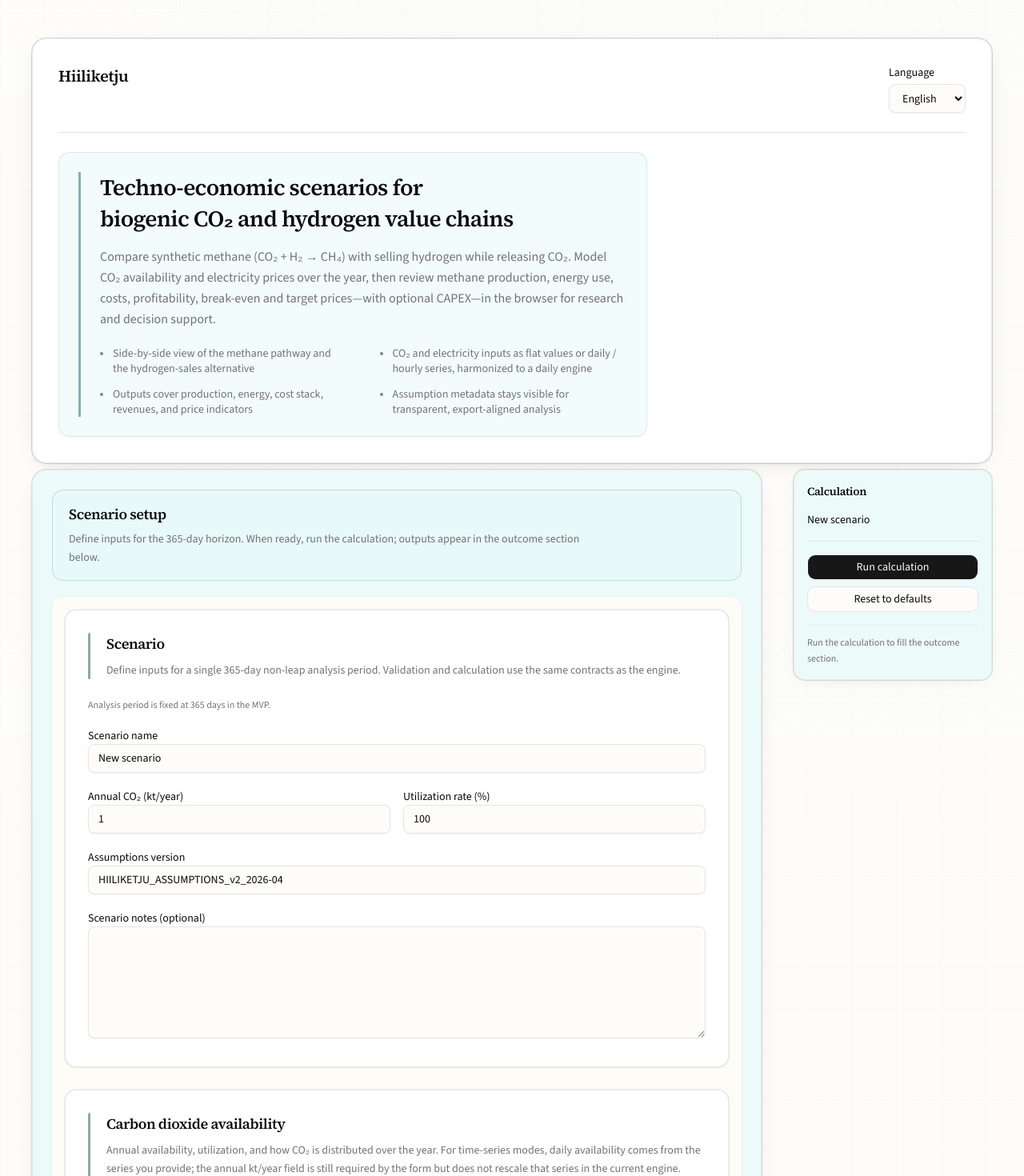
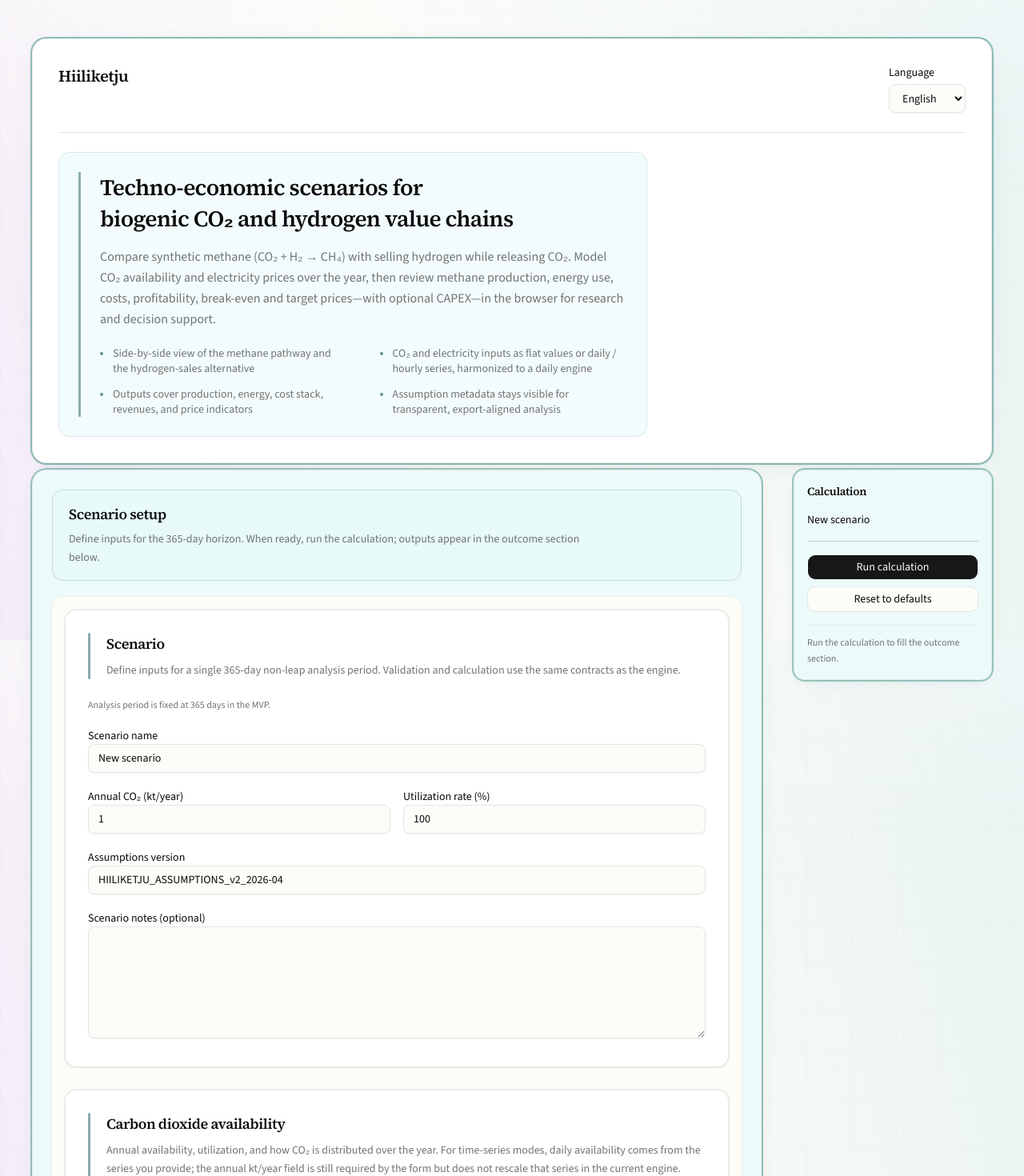
Before and after one commit to patubaxx/hiiliketju-lab, a Next.js app: page / in a window 1280 px wide. Shown: the top 1470 px of the page at 80% size. Built offline with nearby package versions, Linux system fonts and the light colour scheme.

Commit message:
WP11: More colors

```diff
--- a/src/app/globals.css
+++ b/src/app/globals.css
@@ -13,6 +13,9 @@
   --color-consultancy: var(--consultancy);
   --color-consultancy-muted: var(--consultancy-muted);
   --color-consultancy-subtle: var(--consultancy-subtle);
+  /* Darker grounded framing for canvas-adjacent shells (not inner card emphasis). */
+  --color-structural: var(--structural);
+  --color-structural-muted: var(--structural-muted);
   /* Material hierarchy: canvas < shells < cards < inset (see :root values). */
   --color-surface-hero: var(--surface-hero);
   --color-surface-shell: var(--surface-shell);
@@ -61,6 +64,9 @@
   --consultancy: oklch(0.46 0.062 201);
   --consultancy-muted: oklch(0.56 0.048 201);
   --consultancy-subtle: oklch(0.965 0.022 198);
+  /* #067668 — outer shell grounding / broad framing; inner hierarchy stays consultancy. */
+  --structural: #067668;
+  --structural-muted: color-mix(in srgb, #067668 78%, #ffffff 22%);
   /* Layered surfaces (light): shell vs card must not collapse to the same white. */
   --surface-hero: oklch(1 0 0);
   --surface-shell: oklch(0.975 0.014 200);
@@ -105,6 +111,9 @@
   --consultancy: oklch(0.64 0.075 201);
   --consultancy-muted: oklch(0.54 0.058 201);
   --consultancy-subtle: oklch(0.24 0.035 205);
+  /* Lighter structural on dark canvas so rings/borders remain legible. */
+  --structural: #3dc4b0;
+  --structural-muted: color-mix(in srgb, #3dc4b0 70%, #ffffff 30%);
   --surface-hero: oklch(0.21 0.018 205);
   --surface-shell: oklch(0.185 0.022 205);
   --surface-inset: oklch(0.165 0.02 205);
@@ -166,9 +175,9 @@
 }
 
 /**
- * Page depth: very soft cool wash + faint grid; content stays primary.
+ * Canvas: atmospheric 75deg wash (#8c52ff → #0097b2), perceptible but still behind shells/grid.
+ * Last image layer sits above background-color only.
  */
-/* Canvas stays subordinate: lighter wash + fainter grid so shells read first. */
 .app-page-surface {
   background-color: var(--background);
   background-image:
@@ -184,8 +193,16 @@
       0deg,
       oklch(0.25 0.02 250 / 0.018) 0 1px,
       transparent 1px 56px
+    ),
+    linear-gradient(
+      75deg,
+      rgb(140 82 255 / 0.09) 0%,
+      rgb(140 82 255 / 0.02) 32%,
+      transparent 44%,
+      rgb(0 151 178 / 0.02) 62%,
+      rgb(0 151 178 / 0.085) 100%
     );
-  background-size: 100% 100%, 100% 100%, 100% 100%, 56px 56px, 56px 56px;
+  background-size: 100% 100%, 100% 100%, 100% 100%, 56px 56px, 56px 56px, 100% 100%;
   background-attachment: fixed;
 }
 
@@ -203,5 +220,13 @@
       0deg,
       oklch(1 0 0 / 0.022) 0 1px,
       transparent 1px 56px
+    ),
+    linear-gradient(
+      75deg,
+      rgb(140 82 255 / 0.14) 0%,
+      rgb(140 82 255 / 0.035) 30%,
+      transparent 45%,
+      rgb(0 151 178 / 0.035) 58%,
+      rgb(0 151 178 / 0.12) 100%
     );
 }
--- a/src/features/scenario/input-ui/form-primitives.tsx
+++ b/src/features/scenario/input-ui/form-primitives.tsx
@@ -13,7 +13,7 @@ export function ShellSetupRegion({
   children: React.ReactNode;
 }) {
   return (
-    <div className="rounded-2xl border border-border/75 bg-surface-shell p-4 shadow-[0_4px_32px_-12px_rgba(15,23,42,0.12),0_2px_6px_-2px_rgba(15,23,42,0.05)] ring-1 ring-consultancy/16 sm:p-6">
+    <div className="rounded-2xl border border-border/75 bg-surface-shell p-4 shadow-[0_4px_32px_-12px_rgba(15,23,42,0.12),0_2px_6px_-2px_rgba(15,23,42,0.05)] ring-2 ring-structural/38 ring-offset-0 sm:p-6">
       <header className="mb-5 rounded-xl border border-consultancy/18 bg-consultancy-subtle/60 px-4 py-4 sm:px-5 sm:py-4">
         <h2 className="text-lg font-semibold tracking-tight text-foreground">{title}</h2>
         <p className="mt-1.5 max-w-2xl text-sm leading-relaxed text-muted-foreground">{lead}</p>
--- a/src/features/scenario/input-ui/scenario-input-app.tsx
+++ b/src/features/scenario/input-ui/scenario-input-app.tsx
@@ -199,7 +199,7 @@ export function ScenarioInputApp() {
     <>
       <div className="mx-auto w-full max-w-[min(94rem,100%)] space-y-10 px-4 py-12 pb-28 sm:px-6 md:pb-14 xl:space-y-12 xl:px-10 xl:pb-16">
       <header className="mb-2">
-        <div className="rounded-2xl border border-border/80 bg-surface-hero p-6 shadow-[0_6px_36px_-14px_rgba(15,23,42,0.14),0_2px_6px_-2px_rgba(15,23,42,0.06)] ring-1 ring-consultancy/20 sm:p-8">
+        <div className="rounded-2xl border border-border/80 bg-surface-hero p-6 shadow-[0_6px_36px_-14px_rgba(15,23,42,0.14),0_2px_6px_-2px_rgba(15,23,42,0.06)] ring-2 ring-structural/42 ring-offset-0 sm:p-8">
           <div className="flex flex-wrap items-start justify-between gap-6">
             <p className="font-heading text-xl font-semibold tracking-tight text-foreground">{t("app.title")}</p>
             <div className="flex flex-col gap-1">
@@ -899,7 +899,7 @@ export function ScenarioInputApp() {
           className="mt-8 hidden xl:mt-0 xl:block"
           aria-labelledby="scenario-shell-actions-heading"
         >
-          <div className="sticky top-6 z-20 max-h-[calc(100vh-1.5rem)] space-y-4 overflow-y-auto rounded-xl border border-border/80 bg-surface-shell p-4 shadow-[0_4px_24px_-10px_rgba(15,23,42,0.12)] ring-1 ring-consultancy/18">
+          <div className="sticky top-6 z-20 max-h-[calc(100vh-1.5rem)] space-y-4 overflow-y-auto rounded-xl border border-border/80 bg-surface-shell p-4 shadow-[0_4px_24px_-10px_rgba(15,23,42,0.12)] ring-2 ring-structural/38 ring-offset-0">
             <h2
               id="scenario-shell-actions-heading"
               className="text-sm font-semibold tracking-tight text-foreground"
@@ -909,7 +909,7 @@ export function ScenarioInputApp() {
             <p className="truncate text-sm font-medium text-foreground" title={form.scenarioName}>
               {form.scenarioName}
             </p>
-            <div className="flex flex-col gap-2 border-t border-consultancy/12 pt-4">
+            <div className="flex flex-col gap-2 border-t border-structural/28 pt-4">
               <Button type="button" className="w-full" onClick={onRun}>
                 {t("scenarioForm.runCalculation")}
               </Button>
@@ -928,9 +928,9 @@ export function ScenarioInputApp() {
         className="scroll-mt-8 pt-10 xl:scroll-mt-10 xl:pt-14"
         id="scenario-outcome"
       >
-        <div className="rounded-2xl border border-consultancy/25 bg-surface-results p-4 shadow-[0_8px_40px_-14px_rgba(15,23,42,0.16),0_2px_8px_-2px_rgba(15,23,42,0.06)] ring-1 ring-consultancy/12 sm:p-5 xl:p-6 dark:border-consultancy/30 dark:ring-consultancy/18">
+        <div className="rounded-2xl border border-structural/38 bg-surface-results p-4 shadow-[0_8px_40px_-14px_rgba(15,23,42,0.16),0_2px_8px_-2px_rgba(15,23,42,0.06)] ring-2 ring-structural/32 ring-offset-0 sm:p-5 xl:p-6 dark:border-structural/45 dark:ring-structural/40">
           <p className="mb-5 flex items-center gap-3 text-xs font-medium tracking-wide text-muted-foreground">
-            <span className="h-px w-8 shrink-0 bg-consultancy/50" aria-hidden />
+            <span className="h-px w-10 shrink-0 bg-structural/60" aria-hidden />
             {t("app.shell.outcomeLabel")}
           </p>
           <Section
--- a/src/features/scenario/results-ui/results-panel.tsx
+++ b/src/features/scenario/results-ui/results-panel.tsx
@@ -26,9 +26,9 @@ export function ResultsPanel({
   const s = result.annualSummary;
 
   return (
-    <div className="w-full space-y-12 rounded-xl border border-border/75 bg-surface-inset px-6 py-8 shadow-[inset_0_1px_0_rgba(255,255,255,0.65)] ring-1 ring-black/[0.04] sm:px-8 sm:py-10 dark:shadow-none dark:ring-white/[0.05]">
+    <div className="w-full space-y-12 rounded-xl border border-border/75 bg-surface-inset px-6 py-8 shadow-[inset_0_1px_0_rgba(255,255,255,0.65)] ring-1 ring-structural/22 sm:px-8 sm:py-10 dark:shadow-none dark:ring-structural/28">
       {/* 1. Outcome + scenario context */}
-      <header className="space-y-3 border-b border-consultancy/12 pb-6">
+      <header className="space-y-3 border-b border-structural/26 pb-6">
         <div className="flex flex-col gap-4 sm:flex-row sm:items-start sm:justify-between">
           <h3 className="text-2xl font-semibold tracking-tight text-foreground">{t("results.title")}</h3>
           <div className="flex flex-wrap gap-2 sm:justify-end">
```
